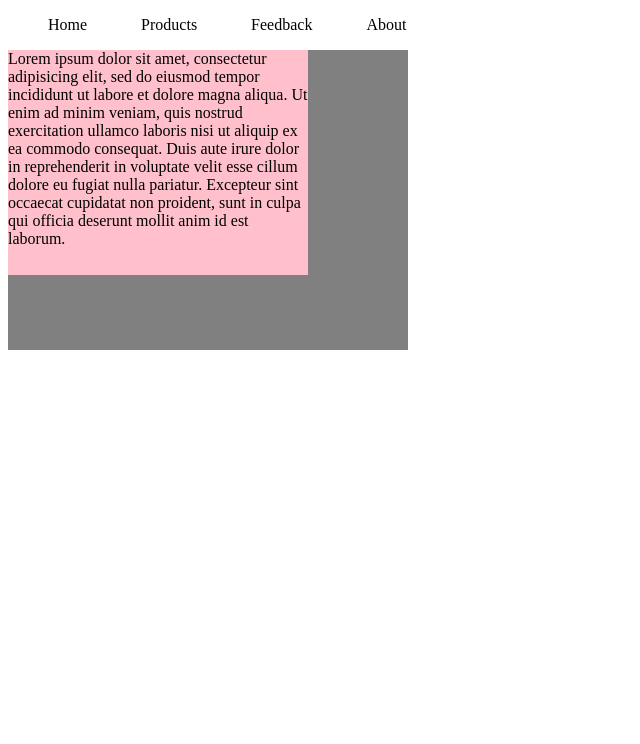
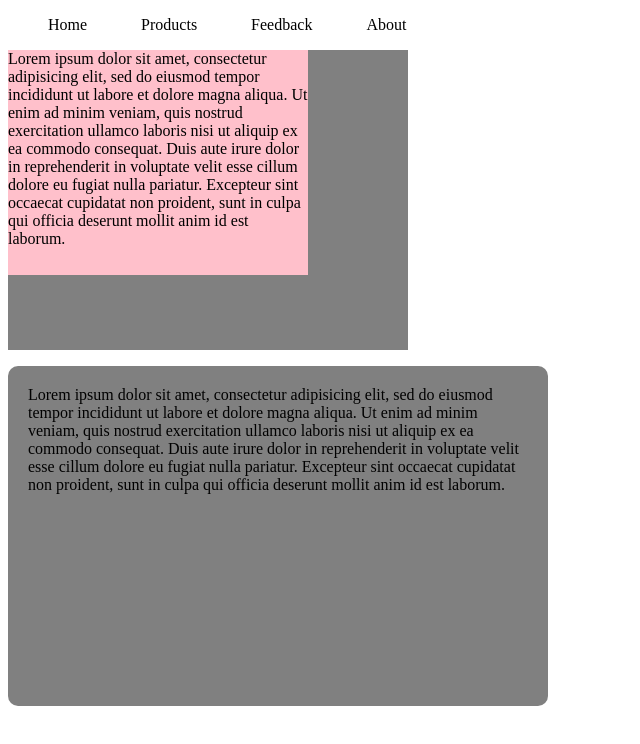
Before and after one commit to erikbatista42/HTML-AND-CSS, a plain HTML site: page boxes(HTMLAndCSS).html in a window 1280 px wide. Shown: the whole page, without its empty margins (0-640 px from the left). Drawn offline with Linux system fonts and the light colour scheme.

Commit message:
added boxes

```diff
--- a/boxes(HTMLAndCSS).html
+++ b/boxes(HTMLAndCSS).html
@@ -9,18 +9,24 @@
 	div {
 		height: 300px;
 		width: 400px;
-		background-color: gray;
-	}
+		background-color: gray;}
 
 	.divp {
 		height: 75%;
 		width: 75%;
-		background-color: pink;
-	}
+		background-color: pink; }
 	li {
 		display: inline;
-		margin-right: 50px;
-	}
+		margin-right: 50px;}
+	.one {
+		background-color: grey;
+		border-radius: 100px;
+		-moz-border-radius: 10px 10px 10px 10px;
+		-webkit-border-radius: 10px 10px 10px 10px;
+		border: 0px solid #000000;
+		padding: 20px;
+		width: 500px;
+		 height: 300px;}
 
 </style>
 <body>
@@ -40,6 +46,14 @@
 	proident, sunt in culpa qui officia deserunt mollit anim id est laborum.</p>
 </div>
 
+<p class="one">Lorem ipsum dolor sit amet, consectetur adipisicing elit, sed do eiusmod
+tempor incididunt ut labore et dolore magna aliqua. Ut enim ad minim veniam,
+quis nostrud exercitation ullamco laboris nisi ut aliquip ex ea commodo
+consequat. Duis aute irure dolor in reprehenderit in voluptate velit esse
+cillum dolore eu fugiat nulla pariatur. Excepteur sint occaecat cupidatat non
+proident, sunt in culpa qui officia deserunt mollit anim id est laborum.</p>
+<p class="two"></p>
+
 
 </body>
 </html>
```
